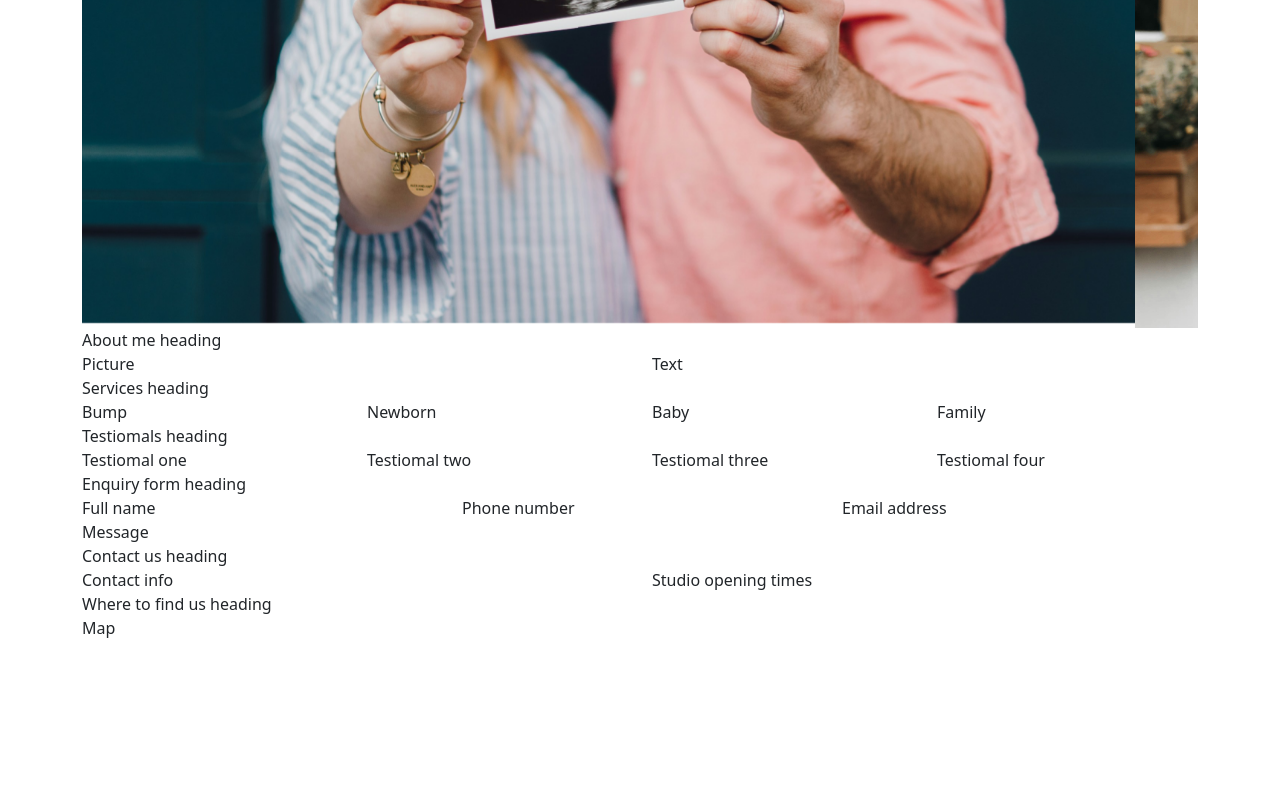
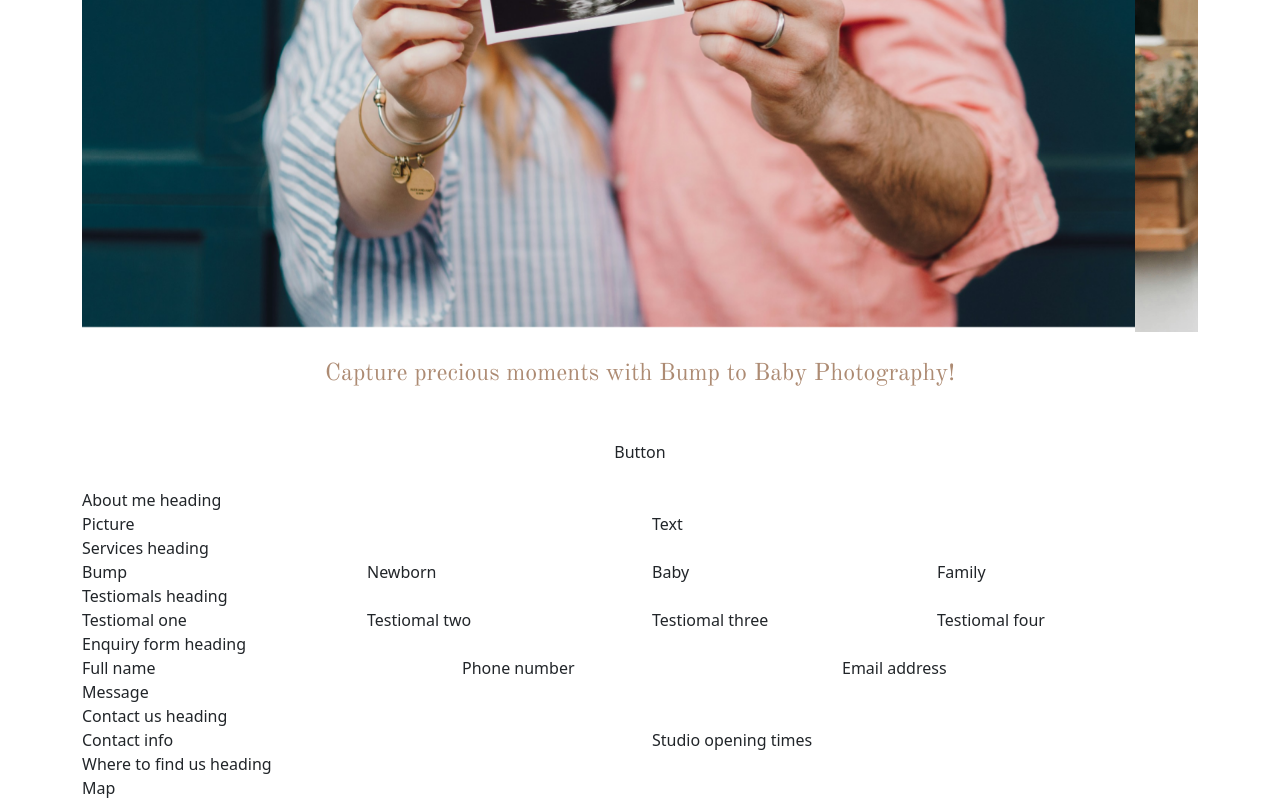
Before and after one commit to sophielrt/Bump-To-Baby-Photography, a plain HTML site: page index.html in a window 1280 px wide. Shown: the part 593-1393 px from the top of the page. Before the commit the page ends 1233 px from the top, so only its background shows below. Drawn offline with nearby package versions, Linux system fonts and the light colour scheme.

Commit message:
Adding styling and text to carousel section

```diff
--- a/assets/css/style.css
+++ b/assets/css/style.css
@@ -20,6 +20,7 @@
 .nav-link,
 .navbar-brand  {
     color: var(--primary-color-font);
+    font-family: var(--primary-font);
 }
 
 #navbar .logo {
@@ -29,6 +30,12 @@
 /* Carousel */
 #carousel {
     padding-top: 50px;
+}
+
+#carousel-text {
+    font-size: 1.5rem;
+    font-family: var(--primary-font);
+    color: var(--primary-color-font);
 }
 
 
--- a/index.html
+++ b/index.html
@@ -134,6 +134,10 @@
                     </button>
                 </div>
             </div>
+            <div class="col-12">
+                <p id="carousel-text" class="lead my-4 text-center">Capture precious moments with Bump to Baby Photography!</p>
+            </div>
+            <div class="col-12 text-center my-4">Button</div>
         </div>
     </header>
 
```
